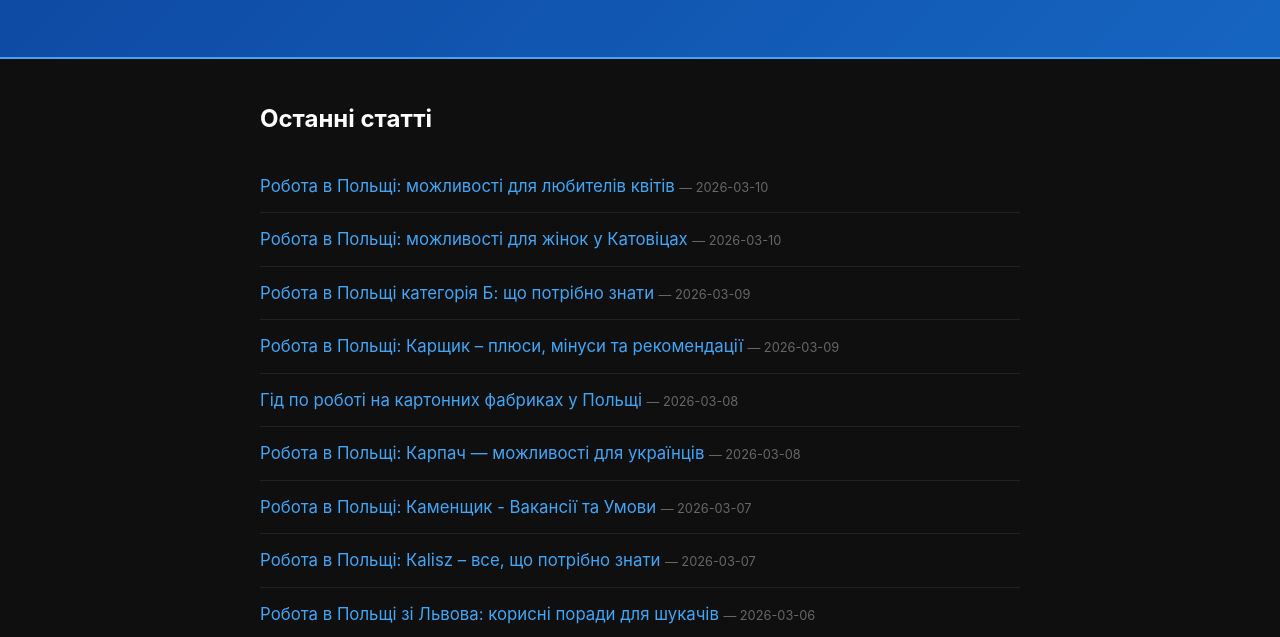
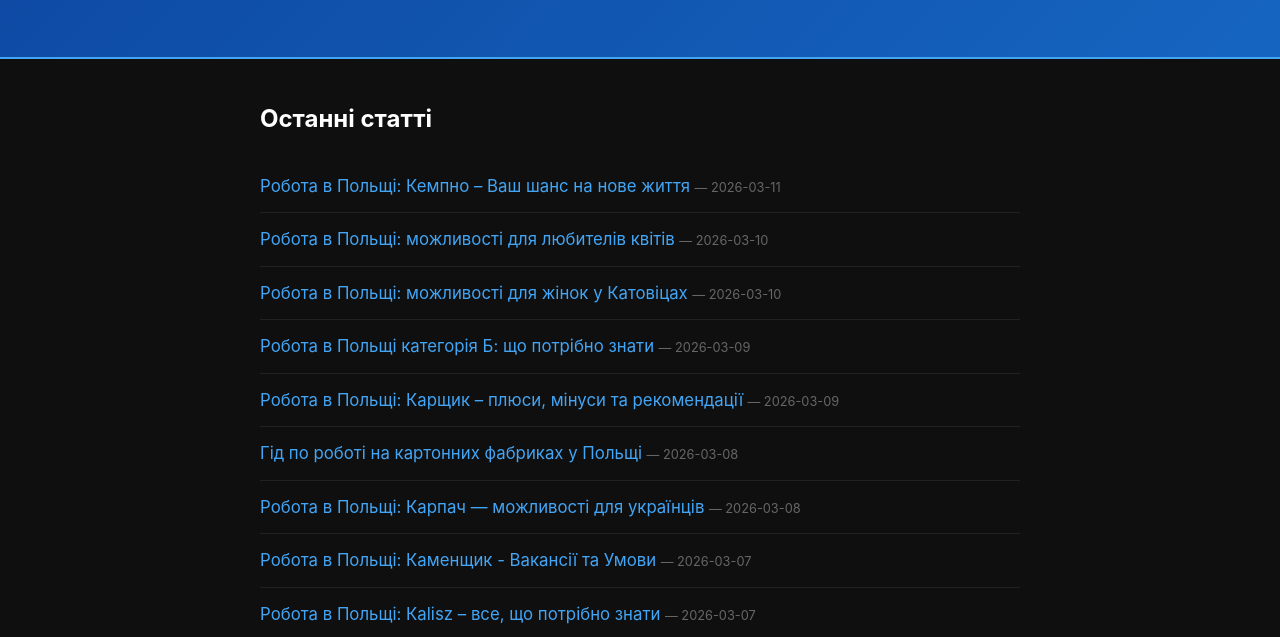
Before and after one commit to MaksPoland/praca-guides, a plain HTML site: page index.html in a window 1280 px wide. Shown: the part 163-800 px from the top of the page. Drawn offline with Linux system fonts and the light colour scheme.

Commit message:
Update index page

```diff
--- a/index.html
+++ b/index.html
@@ -33,7 +33,8 @@
     <section class="articles">
         <div class="container">
             <h2>Останні статті</h2>
-            <ul><li><a href="robota-v-pol-si-mozlivosti-dla-lubiteliv-kvitiv.html">Робота в Польщі: можливості для любителів квітів</a> <span style="color:#666;font-size:0.8rem;">— 2026-03-10</span></li>
+            <ul><li><a href="robota-v-pol-si-kempno-vas-sans-na-nove-zitta.html">Робота в Польщі: Кемпно – Ваш шанс на нове життя</a> <span style="color:#666;font-size:0.8rem;">— 2026-03-11</span></li>
+<li><a href="robota-v-pol-si-mozlivosti-dla-lubiteliv-kvitiv.html">Робота в Польщі: можливості для любителів квітів</a> <span style="color:#666;font-size:0.8rem;">— 2026-03-10</span></li>
 <li><a href="robota-v-pol-si-mozlivosti-dla-zinok-u-katovicah.html">Робота в Польщі: можливості для жінок у Катовіцах</a> <span style="color:#666;font-size:0.8rem;">— 2026-03-10</span></li>
 <li><a href="robota-v-pol-si-kategoria-b-so-potribno-znati.html">Робота в Польщі категорія Б: що потрібно знати</a> <span style="color:#666;font-size:0.8rem;">— 2026-03-09</span></li>
 <li><a href="robota-v-pol-si-karsik-plusi-minusi-ta-rekomendacii.html">Робота в Польщі: Карщик – плюси, мінуси та рекомендації</a> <span style="color:#666;font-size:0.8rem;">— 2026-03-09</span></li>
```
